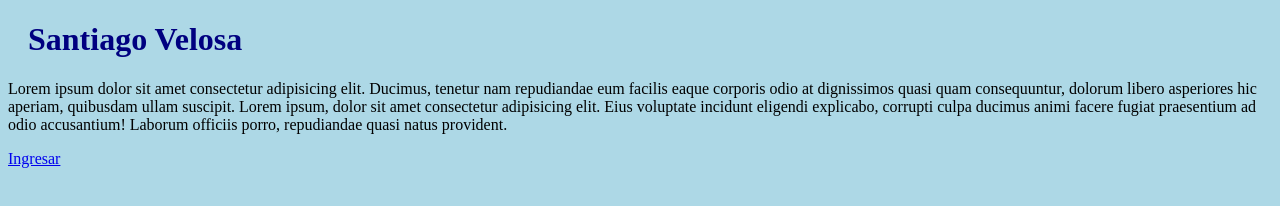
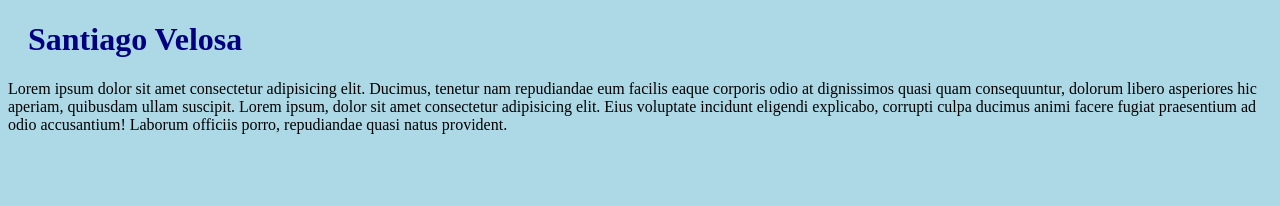
Before and after one commit to SantiagoVelosaV/hello-world, a plain HTML site: page index.html in a window 1280 px wide. Drawn offline with Linux system fonts and the light colour scheme.

Commit message:
quite el enlace en el index.html

```diff
--- a/index.html
+++ b/index.html
@@ -11,6 +11,5 @@
 
     <p>Lorem ipsum dolor sit amet consectetur adipisicing elit. Ducimus, tenetur nam repudiandae eum facilis eaque corporis odio at dignissimos quasi quam consequuntur, dolorum libero asperiores hic aperiam, quibusdam ullam suscipit. Lorem ipsum, dolor sit amet consectetur adipisicing elit. Eius voluptate incidunt eligendi explicabo, corrupti culpa ducimus animi facere fugiat praesentium ad odio accusantium! Laborum officiis porro, repudiandae quasi natus provident.</p>
 
-    <a href="#">Ingresar</a>
 </body>
 </html>
```
